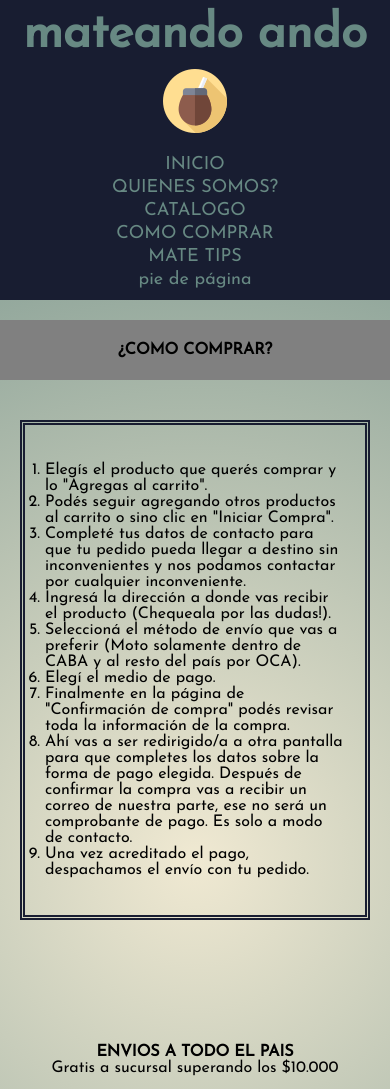
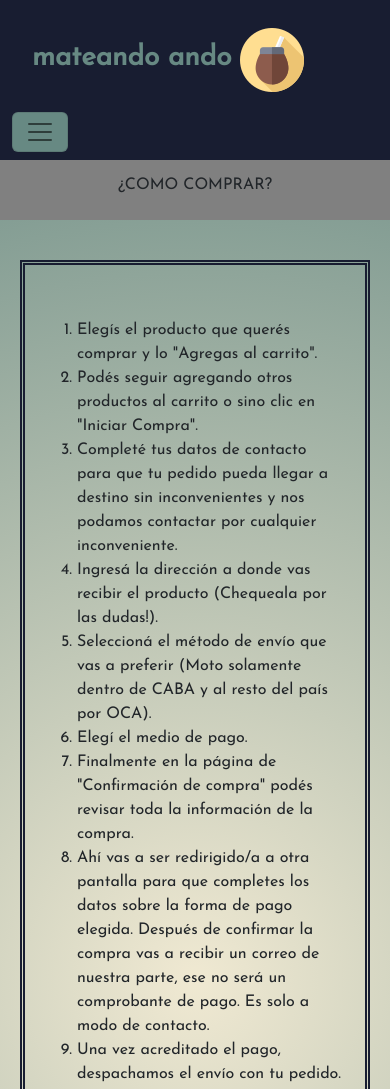
Before and after one commit to GuitNahuel/coderProyecto, a plain HTML site: page secciones/comocomprar.html in a window 390 px wide. Shown: the top 1089 px of the page. Drawn offline with nearby package versions, Linux system fonts and the light colour scheme.

Commit message:
agreguebootstrap

```diff
--- a/css/style.css
+++ b/css/style.css
@@ -291,6 +291,19 @@ body {
     background: radial-gradient(circle, rgba(240, 233, 210, 1) 0%, rgba(103, 137, 131, 1) 100%);
     font-family: 'Josefin Sans', sans-serif;
 }
+header{background-color: #181D31;color: #678983;}
+
+.botoncolor{background-color: #678983;}
+.colorNav{
+    background-color:#181D31;
+    color:#678983;}
+.nav-link {color: #678983;
+font-family: 'Ubuntu', sans-serif;
+padding: 20px;}
+.navbar-brand{color: #678983;
+    font-family: 'Josefin Sans', sans-serif;
+    padding: 20px;}
+
 h2{font-size: medium;}
 nav ul li {
     display: flex;
@@ -320,7 +333,6 @@ nav ul li a {
 .grillaMateando {
     display: grid;
     grid-template-areas:
-        "header header header"
         "titulo titulo titulo"
         "foto1 ahora12 foto2"
         "memes memes memes"
@@ -329,16 +341,6 @@ nav ul li a {
     gap: 20px;
 }
 
-header {
-    grid-area: header;
-    background-color: #181D31;
-    color: #678983;
-    height: 150px;
-    display: flex;
-    flex-direction: row;
-    align-items: center;
-    justify-content: space-around;
-}
 
 .titulo {
     grid-area: titulo;
@@ -419,6 +421,7 @@ header {
 footer {
     grid-area: footer;
     background-color: #181D31;
+    color: #678983;
     display: flex;
     height: 150px;
     justify-content: center;
@@ -464,7 +467,6 @@ nav ul {
 .grillaQuienes {
     display: grid;
     grid-template-areas:
-        "header header header"
         "titulo2 titulo2 titulo2"
         "foto-grupo foto-grupo foto-grupo"
         "textoquien textoquien textoquien"
@@ -489,6 +491,7 @@ nav ul {
 .local1 img, .local2 img {
     border-radius: 50%;
     border: #181D31 10px solid;
+    width: 70%;
 }
 
 .textoLocal {
@@ -544,7 +547,6 @@ nav ul {
 .grillaCatalogo {
     display: grid;
     grid-template-areas:
-        "header header header"
         "titulo3 titulo3 titulo3"
         "producto1 producto2 producto3"
         "producto4 producto5 producto6"
@@ -676,7 +678,6 @@ nav ul {
 .grillaComo{
     display: grid;
     grid-template-areas:
-    "header header header"
     "titulo4 titulo4 titulo4"
     "listaCompra listaCompra listaCompra"
     "enviosM cuotasM descuentoM"
@@ -728,7 +729,6 @@ height: 200px;}
 .grillaMatetips
 {   display: grid;
     grid-template-areas:
-    "header header header"
     "titulo5 titulo5 titulo5"
     "reseña reseña reseña"
     "comoCurar comoCebar comoCuidar"
@@ -777,7 +777,6 @@ padding: 20px;}
 
     .grillaMateando {
         grid-template-areas:
-            "header header"
             "titulo titulo"
             "foto1 foto2"
             "ahora12 ahora12"
@@ -789,7 +788,6 @@ padding: 20px;}
 
     .grillaQuienes {
         grid-template-areas:
-        "header header"
         "titulo2 titulo2"
         "foto-grupo foto-grupo"
         "textoquien textoquien"
@@ -802,7 +800,6 @@ padding: 20px;}
     .grillaCatalogo {
         display: grid;
         grid-template-areas:
-            "header header"
             "titulo3 titulo3"
             "producto1 producto2"
             "producto3 producto4"
@@ -816,7 +813,6 @@ padding: 20px;}
     .grillaComo{
         display: grid;
         grid-template-areas:
-        "header header"
         "titulo4 titulo4"
         "listaCompra listaCompra"
         "enviosM cuotasM"
@@ -826,7 +822,6 @@ padding: 20px;}
     }
     .grillaMatetips{
     grid-template-areas:
-    "header header"
     "titulo5 titulo5"
     "reseña reseña"
     "comoCurar comoCebar"
@@ -834,8 +829,9 @@ padding: 20px;}
     "footer footer"}
     .comoCuidar{margin: 150px;}
 
-header, footer{height: 200px;}
-header {flex-wrap:wrap ;}
+footer{height: 200px;}
+
+.listaCompra{height: 600px;}
 }
 
 @media screen and (max-width:481px) {
@@ -851,7 +847,6 @@ header {flex-wrap:wrap ;}
 
     .grillaMateando {
         grid-template-areas:
-            "header"
             "titulo"
             "foto1"
             "ahora12"
@@ -867,7 +862,6 @@ header {flex-wrap:wrap ;}
     .grillaQuienes {
 
         grid-template-areas:
-            "header"
             "titulo2"
             "foto-grupo"
             "textoquien"
@@ -882,7 +876,6 @@ header {flex-wrap:wrap ;}
     .grillaCatalogo {
         display: grid;
         grid-template-areas:
-            "header"
             "titulo3"
             "producto1"
             "producto2"
@@ -898,7 +891,6 @@ header {flex-wrap:wrap ;}
     .grillaComo{
         display: grid;
         grid-template-areas:
-        "header"
         "titulo4"
         "listaCompra"
         "enviosM"
@@ -908,7 +900,6 @@ header {flex-wrap:wrap ;}
     }
     .grillaMatetips{
         grid-template-areas:
-        "header"
         "titulo5"
         "reseña"
         "comoCurar"
@@ -916,15 +907,8 @@ header {flex-wrap:wrap ;}
         "comoCuidar"
         "footer"}
         .comoCuidar{margin: 20px;}
-    .listaCompra{height: 500px;}
+    .listaCompra{height: 900px;}
     .reseña{height: 70px;}
-    header{
-        height: 300px;
-        flex-wrap: wrap;
-        font-weight: bolder;
-        font-size: 20px;
-        padding: 5px;
-    }
     footer{height: 100px;}
     .logo {
         display: flex;
@@ -938,7 +922,6 @@ header {flex-wrap:wrap ;}
         text-align: center;
     }
 .logo {flex-wrap: wrap;}
-header nav ul{flex-direction: column;}
 .menu ul li{
     font-weight: lighter;
 font-size: large;}
--- a/secciones/comocomprar.html
+++ b/secciones/comocomprar.html
@@ -5,30 +5,44 @@
     <meta http-equiv="X-UA-Compatible" content="IE=edge">
     <meta name="viewport" content="width=device-width, initial-scale=1.0">
     <title>Mateando Ando</title>
-    <link rel="stylesheet" href="../css/style.css">
     <link rel="preconnect" href="https://fonts.googleapis.com">
     <link rel="preconnect" href="https://fonts.gstatic.com" crossorigin>
     <link href="https://fonts.googleapis.com/css2?family=Josefin+Sans:wght@200;400&family=Ubuntu&display=swap" rel="stylesheet">
+    <link href="https://cdn.jsdelivr.net/npm/bootstrap@5.2.0/dist/css/bootstrap.min.css" rel="stylesheet"
+    integrity="sha384-gH2yIJqKdNHPEq0n4Mqa/HGKIhSkIHeL5AyhkYV8i59U5AR6csBvApHHNl/vI1Bx" crossorigin="anonymous">
+    <link rel="stylesheet" href="../css/style.css">
 </head>
-<body class="grillaComo">
-    <!-- Etiquetas semantica -->
-        <header class="tracking-in-expand">
-        <!-- encabezado -->
-        <div class="logo">
-            <h1>mateando ando</h1>
-            <img class="mate-logo swirl-in-fwd" src="../images/mate-loco.png" alt="logo empresa">
-        </div>
-        <nav class="menu">
-            <ul>
-                <li><a href="../index.html">INICIO</a></li>
-                <li><a href="quienesSomos.html">QUIENES SOMOS?</a></li>
-                <li><a href="catalogo.html">CATALOGO</a></li>
-                <li><a href="comocomprar.html">COMO COMPRAR</a></li>
-                <li><a href="matetips.html">MATE TIPS</a></li>
-                <li><a href="#pie">pie de página</a></li>
-            </ul>
+<body>
+    <header>
+        <nav class="navbar navbar-expand-lg colorNav">
+            <div class="container-fluid">
+                <a class="navbar-brand fs-1 fw-bold" href="../index.html">
+                    mateando ando
+                <img src="../images/mate-loco.png" alt="" class="w-15 swirl-in-fwd"></a>
+                <button class="navbar-toggler botoncolor" type="button" data-bs-toggle="collapse" data-bs-target="#navbarNav"
+                    aria-controls="navbarNav" aria-expanded="false" aria-label="Toggle navigation">
+                    <span class="navbar-toggler-icon"></span>
+                </button>
+                <div class="collapse navbar-collapse elementosNav" id="navbarNav">
+                    <ul class="navbar-nav">
+                        <li class="nav-item">
+                            <a class="nav-link" href="../index.html">INICIO</a>
+                        </li>
+                        <li class="nav-item">
+                            <a class="nav-link" href="quienesSomos.html">QUIENES SOMOS?</a>
+                        </li>
+                        <li class="nav-item">
+                            <a class="nav-link" href="catalogo.html">CATALOGO</a>
+                        </li>
+                        <li class="nav-item">
+                            <a class="nav-link" href="comocomprar.html">COMO COMPRAR</a>
+                        </li>
+                    </ul>
+                </div>
+            </div>
         </nav>
-        </header>
+    </header>
+    <div class="grillaComo">
         <div class="titulo4 tracking-in-contract-bck-top">
             <h2>¿COMO COMPRAR?</h2>
         </div>
@@ -70,5 +84,9 @@
                     </ul>
                 </nav>
             </footer>
+    </div>
+    <script src="https://cdn.jsdelivr.net/npm/bootstrap@5.2.0/dist/js/bootstrap.bundle.min.js"
+    integrity="sha384-A3rJD856KowSb7dwlZdYEkO39Gagi7vIsF0jrRAoQmDKKtQBHUuLZ9AsSv4jD4Xa"
+    crossorigin="anonymous"></script>
 </body>
 </html>
```
Also changed, not shown: index.html (+39 -21 lines), secciones/catalogo.html (+38 -18 lines), secciones/quienesSomos.html (+39 -18 lines), multimedia/foto-personas650.jpg (deleted).
